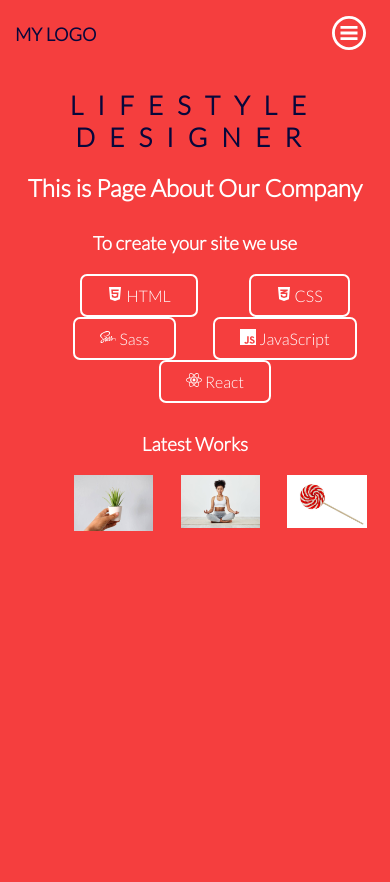
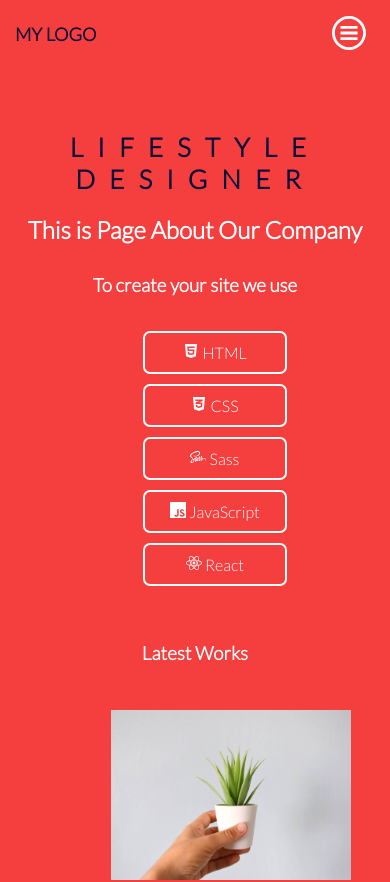
Before and after one commit to GulbaraS/react-navbar, a React (Create React App) app: page /about in a window 390 px wide. Shown: the top 882 px of the page. Built offline with nearby package versions, Linux system fonts and the light colour scheme.

Commit message:
add @media adaptive

```diff
--- a/src/Pages/About/About.scss
+++ b/src/Pages/About/About.scss
@@ -70,21 +70,32 @@ h3 {
        width: 100%;
     }
 }
+@media screen and (max-width: 768px) {
+    .about {
+        padding: 5vh 0;
+    }
 
-@media screen and (max-witdh: 768px) {
-    // .about {
-    //     padding: 5vh 0;
+    .skills{
+        display: inline-block;
 
+        li {
+        margin-bottom: 10px;
+        }
+    }
 
-    // }
-ul{
-    display: inline-block;
-    list-style: none;
+    .works {
+        &__list {
+        display: inline-block;
+        list-style: none;
+        }
 
-}
-li{
+        &__item {
         width: 100%;
+        margin-top: 10px;
+        }
 
     }
 
+
+
 }
--- a/src/Pages/Contacts/Contacts.scss
+++ b/src/Pages/Contacts/Contacts.scss
@@ -54,7 +54,9 @@
             font-size: 3em;
         }
     }
-    @media screen and (max-witdh: 768px) {
+
+}
+@media screen and (max-width: 768px) {
         .contacts {
             padding: 5vh 0;
 
@@ -77,5 +79,3 @@
             }
         }
     }
-
-}
--- a/src/Pages/Home/Home.scss
+++ b/src/Pages/Home/Home.scss
@@ -80,9 +80,14 @@
         }
     }
 
-    @media screen and (max-witdh: 768px) {
+}
+@media screen and (max-width: 768px) {
         .home {
             padding: 5vh 0;
+
+            &__container {
+                display: inline-block;
+            }
 
             &__left,
             &__right {
@@ -94,6 +99,4 @@
                 justify-content: center;
             }
         }
-    }
-
 }
```
